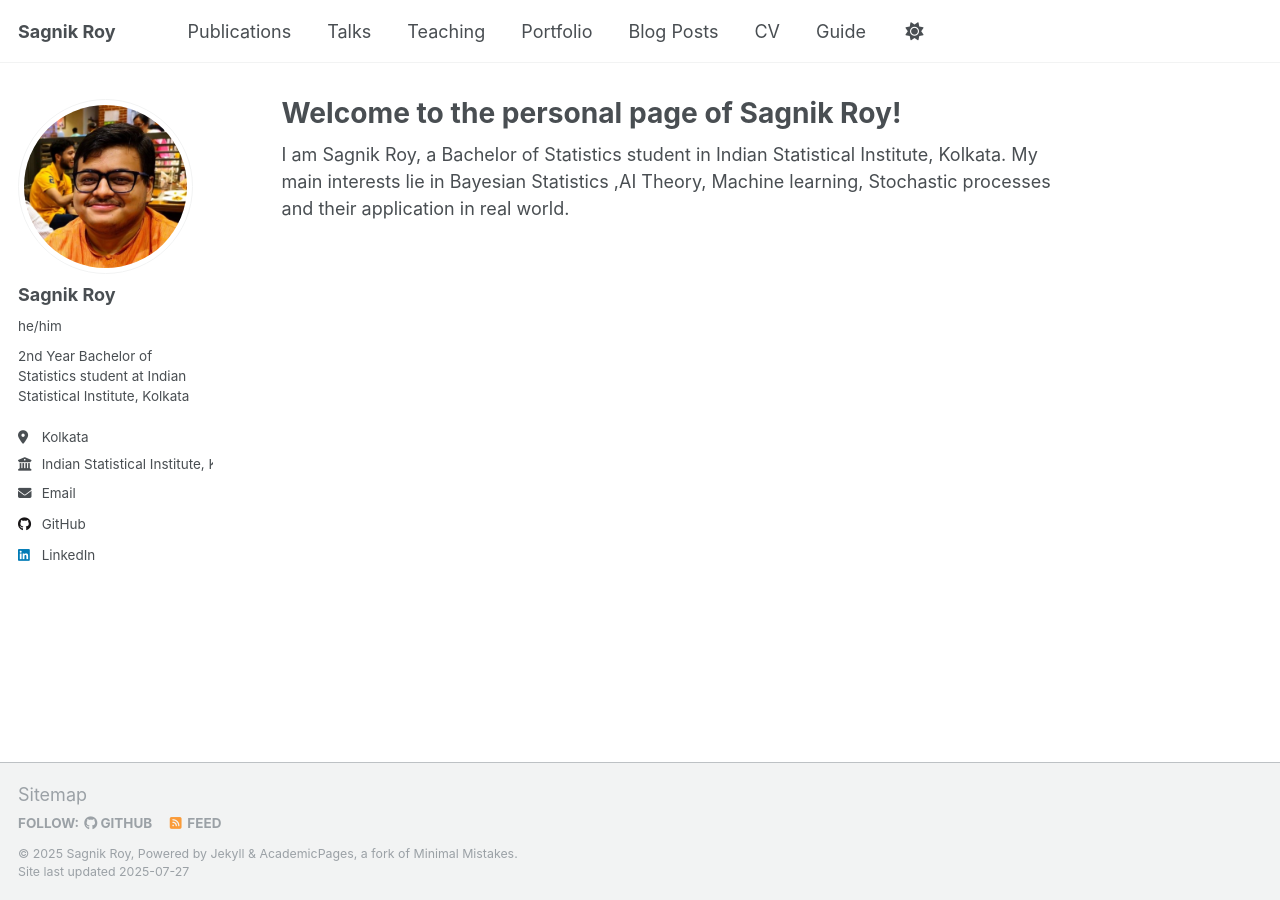
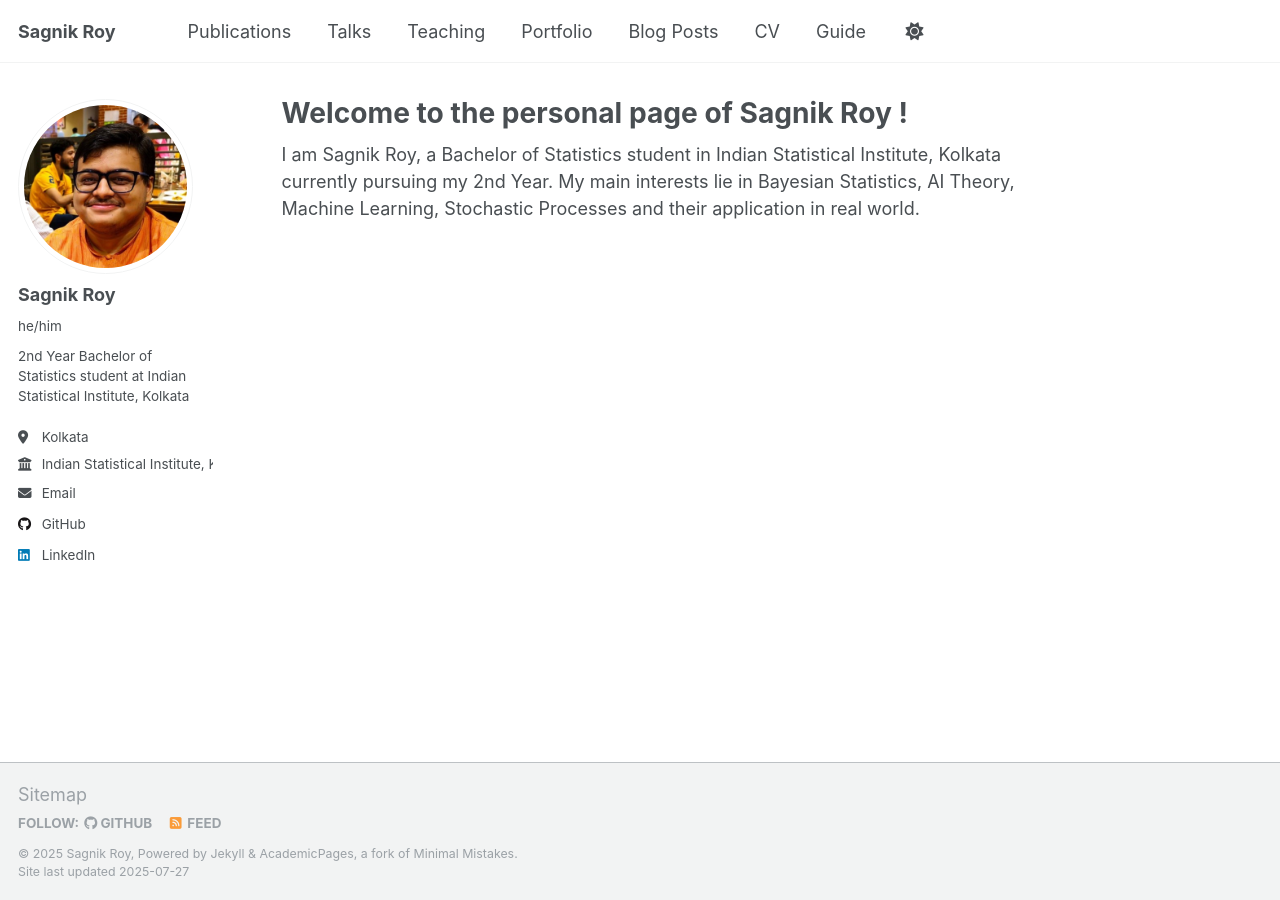
Before and after one commit to sagnificent/sagnificent.github.io, a Jekyll site: the page built from _pages/about.md, in a window 1280 px wide. Built offline with Jekyll 4.4.1, drawn with Linux system fonts in a browser that asks for light colours; a script that is not in the unit is left out.

Commit message:
Update about.md

```diff
--- a/_pages/about.md
+++ b/_pages/about.md
@@ -1,10 +1,10 @@
 ---
 permalink: /
-title: "Welcome to the personal page of Sagnik Roy!"
+title: "Welcome to the personal page of Sagnik Roy !"
 author_profile: true
 redirect_from:
   - /about/
   - /about.html
 ---
 
-I am Sagnik Roy, a Bachelor of Statistics student in Indian Statistical Institute, Kolkata. My main interests lie in Bayesian Statistics ,AI Theory, Machine learning, Stochastic processes and their application in real world.
+I am Sagnik Roy, a Bachelor of Statistics student in Indian Statistical Institute, Kolkata currently pursuing my 2nd Year. My main interests lie in Bayesian Statistics, AI Theory, Machine Learning, Stochastic Processes and their application in real world.
```
